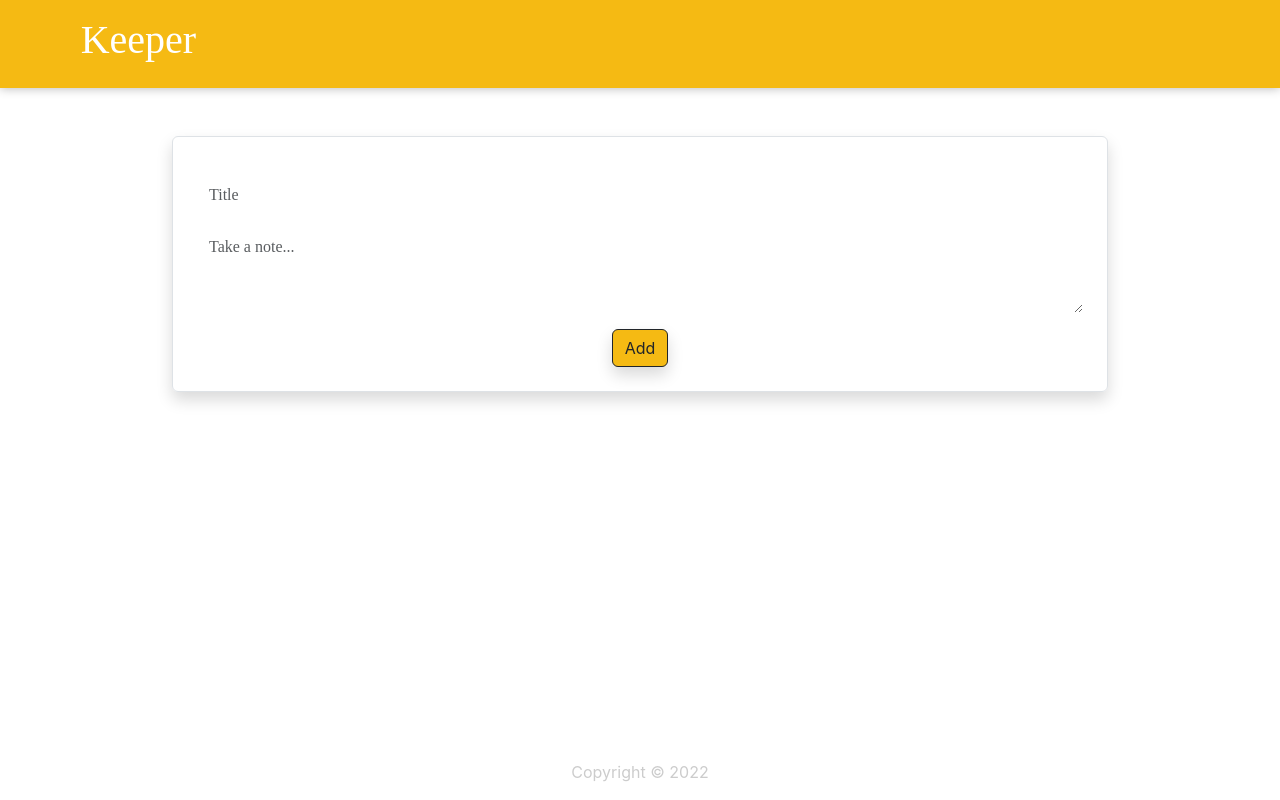
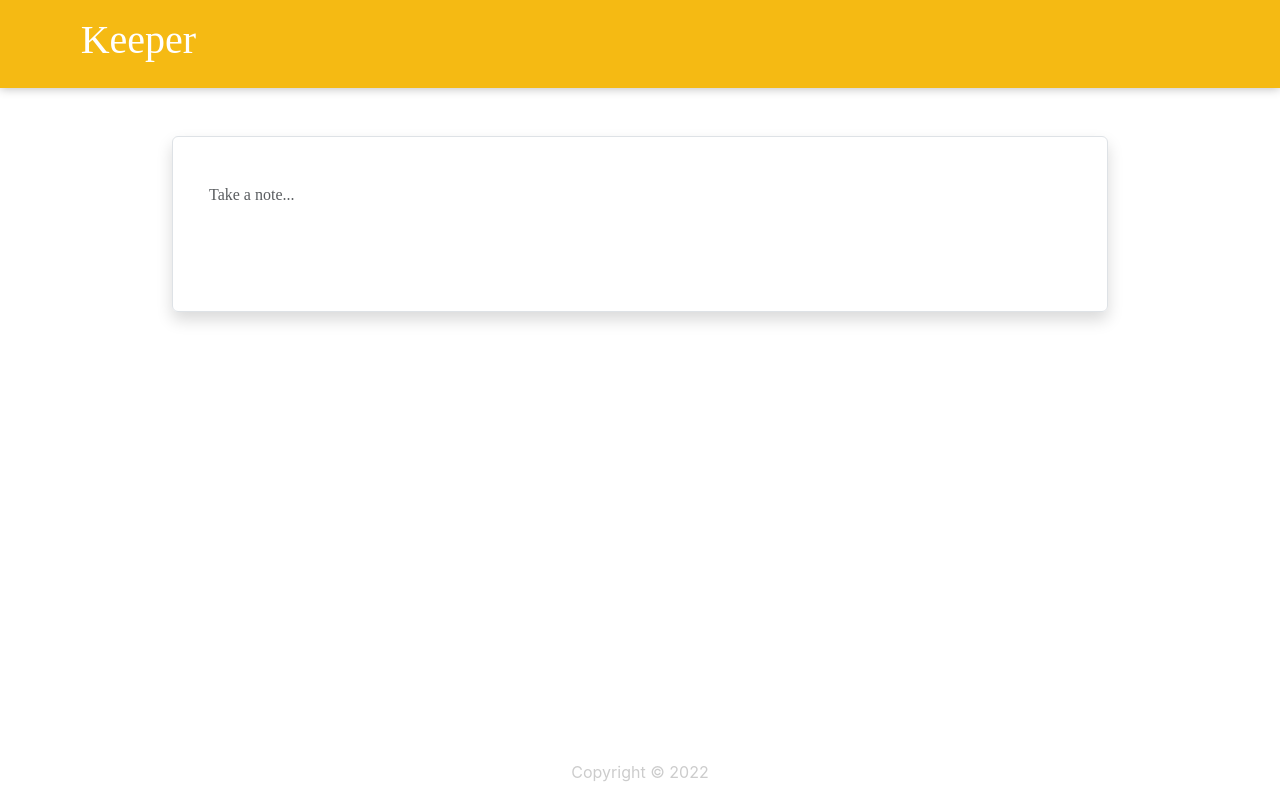
Before and after one commit to cankskrk/React-Basic-Keeper-App, a React (Create React App) app: page / in a window 1280 px wide. Built offline with nearby package versions, Linux system fonts and the light colour scheme.

Commit message:
Update The Style with Material UI

```diff
--- a/package.json
+++ b/package.json
@@ -3,6 +3,10 @@
   "version": "0.1.0",
   "private": true,
   "dependencies": {
+    "@emotion/react": "^11.10.5",
+    "@emotion/styled": "^11.10.5",
+    "@mui/icons-material": "^5.11.0",
+    "@mui/material": "^5.11.6",
     "@testing-library/jest-dom": "^5.16.5",
     "@testing-library/react": "^13.4.0",
     "@testing-library/user-event": "^13.5.0",
--- a/src/Components/InputArea.js
+++ b/src/Components/InputArea.js
@@ -1,9 +1,13 @@
 import React, { useState } from "react";
 import "./cssModules/input.css";
-import addButton from "./cssModules/button.module.css";
+
+import AddIcon from "@mui/icons-material/Add";
+import Fab from "@mui/material/Fab";
+import Zoom from "@mui/material/Zoom";
 
 function InputArea({ type, placeholder1, placeholder2, className, onAdd }) {
   const [note, setNote] = useState({ title: "", content: "" });
+  const [isExpanded, setExpanded] = useState(false);
 
   const handleChange = (event) => {
     const { name, value } = event.target;
@@ -22,12 +26,17 @@ function InputArea({ type, placeholder1, placeholder2, className, onAdd }) {
     event.preventDefault();
   };
 
+  const expand = () => {
+    setExpanded(true);
+  };
+
   return (
     <div className="container w-75 mt-5">
       <div className="row">
         <div className="col-sm-12">
           <div className="border p-4 rounded position-relative shadow">
             <form>
+              {isExpanded ? (
                 <input
                   type={type}
                   name="title"
@@ -37,23 +46,24 @@ function InputArea({ type, placeholder1, placeholder2, className, onAdd }) {
                   placeholder={placeholder1}
                   className={`form-control mt-3 mb-3 ${className}`}
                 />
+              ) : null}
               <textarea
                 type={type}
                 name="content"
                 value={note.content}
                 onChange={handleChange}
-                style={{ fontFamily: "McLaren, cursive" }}
+                onClick={expand}
+                style={{ fontFamily: "McLaren, cursive", resize: "none" }}
                 placeholder={placeholder2}
                 className={`form-control mt-3 mb-3 ${className}`}
-                rows="3"
+                rows={isExpanded ? 3 : 1}
+                spellCheck={false}
               />
-              <button
-                type="submit"
-                className={`btn border-dark rounded-2 shadow ${addButton.btn}`}
-                onClick={submitNote}
-              >
-                Add
-              </button>
+              <Zoom in={isExpanded && true}>
+                <Fab type="submit" onClick={submitNote} color="success">
+                  <AddIcon />
+                </Fab>
+              </Zoom>
             </form>
           </div>
         </div>
--- a/src/Components/Note.js
+++ b/src/Components/Note.js
@@ -1,5 +1,8 @@
 import React from "react";
 import cssNote from "./cssModules/note.module.css";
+
+import DeleteIcon from "@mui/icons-material/Delete";
+import Fab from "@mui/material/Fab";
 
 function Note({ id, header, desc, onDelete }) {
   const handleClick = () => {
@@ -8,15 +11,17 @@ function Note({ id, header, desc, onDelete }) {
 
   return (
     <div className={`${cssNote.note}`}>
-      <h1>{header}</h1>
+      <h1 className="fs-3 mb-3">{header}</h1>
+      <hr class="border border-dark border-2 opacity-50"></hr>
       <p>{desc}</p>
-      <button
+      <Fab
         type="submit"
-        className={`btn m-2 btn-danger border-dark rounded-2 shadow`}
         onClick={handleClick}
+        color="error"
+        className="mt-3 mb-3"
       >
-        Delete
-      </button>
+        <DeleteIcon />
+      </Fab>
     </div>
   );
 }
--- a/src/Components/cssModules/button.module.css
+++ /dev/null
@@ -1,7 +0,0 @@
-.btn {
-    background-color: #f5ba13;
-}
-
-.btn:hover {
-    background-color: #fdca3c;
-}
```
Also changed, not shown: 1 other file (tests, documents, lock files or other folders). Lines whose indentation alone changed are shown as unchanged.
